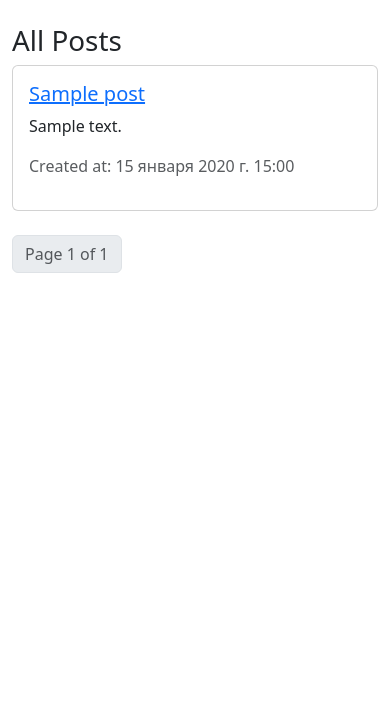
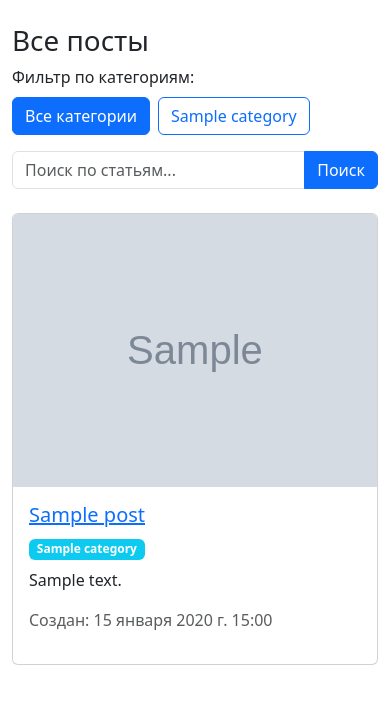
Before and after one commit to NMaDNOrangeN/django-blog, a Django app: page /blog/ in a window 390 px wide. Shown: the part 56-760 px from the top of the page. Run offline with Django 5.2, Linux system fonts and the light colour scheme; tables that the repository leaves empty hold one stand-in row (values such as "Sample post"); grey boxes marked "Sample" are stand-in pictures.

Commit message:
added other options + deleted few users functions

```diff
--- a/djangoblog/blog/models.py
+++ b/djangoblog/blog/models.py
@@ -1,13 +1,31 @@
 from django.db import models
+
+
+class Category(models.Model):
+    name = models.CharField(max_length=100, unique=True)
+    description = models.TextField(blank=True)
+
+    class Meta:
+        verbose_name_plural = "Categories"
+
+    def __str__(self):
+        return self.name
 
 
 class Post(models.Model):
     title = models.CharField(max_length=200)
     content = models.TextField()
+    category = models.ForeignKey(
+        Category, on_delete=models.SET_NULL, null=True, blank=True, related_name="posts"
+    )
     created_at = models.DateTimeField(auto_now_add=True)
+    image = models.ImageField(upload_to="post_images/", blank=True, null=True)
 
     def __str__(self):
         return self.title
+
+    class Meta:
+        ordering = ["-created_at"]
 
 
 class Comment(models.Model):
@@ -18,3 +36,6 @@ class Comment(models.Model):
 
     def __str__(self):
         return f"Comment by {self.author} on {self.post.title}"
+
+    class Meta:
+        ordering = ["-created_at"]
--- a/djangoblog/blog/templates/posts/index.html
+++ b/djangoblog/blog/templates/posts/index.html
@@ -1,31 +1,83 @@
 {% extends 'posts/base.html' %}
 {% block title %}Posts{% endblock %}
 {% block content %}
-<h1>All Posts</h1>
+<h1>Все посты</h1>
+
+<div class="mb-3">
+    <label for="categoryFilter" class="form-label">Фильтр по категориям:</label>
+    <div class="d-flex gap-2 flex-wrap">
+        <a href="{% url 'index' %}{% if search_query %}?search={{ search_query }}{% endif %}"
+           class="btn {% if not selected_category %}btn-primary{% else %}btn-outline-primary{% endif %}">
+            Все категории
+        </a>
+        {% for category in categories %}
+        <a href="{% url 'index' %}?category={{ category.id }}{% if search_query %}&search={{ search_query }}{% endif %}"
+           class="btn {% if selected_category.id == category.id %}btn-primary{% else %}btn-outline-primary{% endif %}">
+            {{ category.name }}
+        </a>
+        {% endfor %}
+    </div>
+</div>
+
+<div class="mb-4">
+    <form method="get" class="input-group">
+        <input
+            type="text"
+            class="form-control"
+            name="search"
+            placeholder="Поиск по статьям..."
+            value="{{ search_query }}"
+        >
+        {% if category_id %}
+        <input type="hidden" name="category" value="{{ category_id }}">
+        {% endif %}
+        <button class="btn btn-primary" type="submit">Поиск</button>
+        {% if search_query %}
+        <a href="{% url 'index' %}{% if selected_category %}?category={{ selected_category.id }}{% endif %}" class="btn btn-secondary">Очистить</a>
+        {% endif %}
+    </form>
+    {% if search_query %}
+    <p class="text-muted mt-2">Результаты поиска по: "<strong>{{ search_query }}</strong>"</p>
+    {% endif %}
+</div>
+
 <div class="row">
     {% for post in page_obj %}
     <div class="col-md-12 mb-4">
         <div class="card">
+            {% if post.image %}
+            <img src="{{ post.image.url }}" class="card-img-top" alt="{{ post.title }}">
+            {% endif %}
             <div class="card-body">
                 <h5 class="card-title"><a href="{% url 'post_detail' post.id %}">{{ post.title }}</a></h5>
+                {% if post.category %}
+                <span class="badge bg-info mb-2">{{ post.category.name }}</span>
+                {% endif %}
                 <p class="card-text">{{ post.content|truncatechars:200 }}</p>
-                <p class="text-muted">Created at: {{ post.created_at }}</p>
+                <p class="text-muted">Создан: {{ post.created_at }}</p>
             </div>
         </div>
     </div>
+    {% empty %}
+    <div class="col-md-12">
+        <p class="text-muted">Статей не найдено.</p>
+    </div>
     {% endfor %}
 </div>
+
+{% if page_obj.paginator.num_pages > 1 %}
 <nav aria-label="Page navigation">
     <ul class="pagination">
         {% if page_obj.has_previous %}
-        <li class="page-item"><a class="page-link" href="?page=1">&laquo; First</a></li>
-        <li class="page-item"><a class="page-link" href="?page={{ page_obj.previous_page_number }}">Previous</a></li>
+        <li class="page-item"><a class="page-link" href="?page=1{% if search_query %}&search={{ search_query }}{% endif %}{% if category_id %}&category={{ category_id }}{% endif %}">&laquo; Первая</a></li>
+        <li class="page-item"><a class="page-link" href="?page={{ page_obj.previous_page_number }}{% if search_query %}&search={{ search_query }}{% endif %}{% if category_id %}&category={{ category_id }}{% endif %}">Предыдущая</a></li>
         {% endif %}
-        <li class="page-item disabled"><span class="page-link">Page {{ page_obj.number }} of {{ page_obj.paginator.num_pages }}</span></li>
+        <li class="page-item disabled"><span class="page-link">Страница {{ page_obj.number }} из {{ page_obj.paginator.num_pages }}</span></li>
         {% if page_obj.has_next %}
-        <li class="page-item"><a class="page-link" href="?page={{ page_obj.next_page_number }}">Next</a></li>
-        <li class="page-item"><a class="page-link" href="?page={{ page_obj.paginator.num_pages }}">Last &raquo;</a></li>
+        <li class="page-item"><a class="page-link" href="?page={{ page_obj.next_page_number }}{% if search_query %}&search={{ search_query }}{% endif %}{% if category_id %}&category={{ category_id }}{% endif %}">Следующая</a></li>
+        <li class="page-item"><a class="page-link" href="?page={{ page_obj.paginator.num_pages }}{% if search_query %}&search={{ search_query }}{% endif %}{% if category_id %}&category={{ category_id }}{% endif %}">Последняя &raquo;</a></li>
         {% endif %}
     </ul>
 </nav>
+{% endif %}
 {% endblock %}
--- a/djangoblog/blog/urls.py
+++ b/djangoblog/blog/urls.py
@@ -5,8 +5,4 @@ urlpatterns = [
     path("", views.index, name="index"),
     path("posts/<int:post_id>/", views.post_detail, name="post_detail"),
     path("posts/<int:post_id>/add_comment/", views.add_comment, name="add_comment"),
-    path("comments/<int:comment_id>/edit/", views.edit_comment, name="edit_comment"),
-    path(
-        "comments/<int:comment_id>/delete/", views.delete_comment, name="delete_comment"
-    ),
 ]
--- a/djangoblog/blog/views.py
+++ b/djangoblog/blog/views.py
@@ -1,15 +1,42 @@
 from django.shortcuts import render, get_object_or_404, redirect
 from django.core.paginator import Paginator
 from django.contrib import messages
-from .models import Post, Comment
+from django.db.models import Q
+from .models import Post, Comment, Category
 
 
 def index(request):
     posts = Post.objects.all().order_by("-created_at")
+
+    category_id = request.GET.get("category")
+    if category_id:
+        posts = posts.filter(category_id=category_id)
+
+    search_query = request.GET.get("search", "")
+    if search_query:
+        posts = posts.filter(
+            Q(title__icontains=search_query) | Q(content__icontains=search_query)
+        )
+
+    categories = Category.objects.all()
+    selected_category = None
+    if category_id:
+        selected_category = get_object_or_404(Category, id=category_id)
+
     paginator = Paginator(posts, 5)
     page_number = request.GET.get("page")
     page_obj = paginator.get_page(page_number)
-    return render(request, "posts/index.html", {"page_obj": page_obj})
+    return render(
+        request,
+        "posts/index.html",
+        {
+            "page_obj": page_obj,
+            "search_query": search_query,
+            "categories": categories,
+            "selected_category": selected_category,
+            "category_id": category_id,
+        },
+    )
 
 
 def post_detail(request, post_id):
@@ -20,10 +47,10 @@ def post_detail(request, post_id):
         text = request.POST.get("text")
         if author and text:
             Comment.objects.create(post=post, author=author, text=text)
-            messages.success(request, "Comment added successfully!")
+            messages.success(request, "Комментарий добавлен успешно!")
             return redirect("post_detail", post_id=post.id)
         else:
-            messages.error(request, "Please fill in all fields.")
+            messages.error(request, "Пожалуйста, заполните все поля.")
     return render(
         request, "posts/post_detail.html", {"post": post, "comments": comments}
     )
@@ -36,33 +63,8 @@ def add_comment(request, post_id):
         text = request.POST.get("text")
         if author and text:
             Comment.objects.create(post=post, author=author, text=text)
-            messages.success(request, "Comment added successfully!")
+            messages.success(request, "Комментарий добавлен успешно!")
             return redirect("post_detail", post_id=post.id)
         else:
-            messages.error(request, "Please fill in all fields.")
+            messages.error(request, "Пожалуйста, заполните все поля.")
     return render(request, "posts/add_comment.html", {"post": post})
-
-
-def edit_comment(request, comment_id):
-    comment = get_object_or_404(Comment, id=comment_id)
-    if request.method == "POST":
-        author = request.POST.get("author")
-        text = request.POST.get("text")
-        if author and text:
-            comment.author = author
-            comment.text = text
-            comment.save()
-            messages.success(request, "Comment updated successfully!")
-            return redirect("post_detail", post_id=comment.post.id)
-        else:
-            messages.error(request, "Please fill in all fields.")
-    return render(request, "posts/edit_comment.html", {"comment": comment})
-
-
-def delete_comment(request, comment_id):
-    comment = get_object_or_404(Comment, id=comment_id)
-    if request.method == "POST":
-        comment.delete()
-        messages.success(request, "Comment deleted successfully!")
-        return redirect("post_detail", post_id=comment.post.id)
-    return render(request, "posts/delete_comment.html", {"comment": comment})
--- a/djangoblog/myblog/settings.py
+++ b/djangoblog/myblog/settings.py
@@ -116,3 +116,7 @@ USE_TZ = True
 # https://docs.djangoproject.com/en/6.0/howto/static-files/
 
 STATIC_URL = "static/"
+
+# Media files (uploads)
+MEDIA_URL = "media/"
+MEDIA_ROOT = BASE_DIR / "media"
--- a/djangoblog/myblog/urls.py
+++ b/djangoblog/myblog/urls.py
@@ -17,8 +17,16 @@ Including another URLconf
 
 from django.contrib import admin
 from django.urls import include, path
+from django.shortcuts import redirect
+from django.conf import settings
+from django.conf.urls.static import static
+
+def redirect_to_blog(request):
+    response = redirect("blog/")
+    return response
 
 urlpatterns = [
+    path("", redirect_to_blog),
     path("blog/", include("blog.urls")),
     path("admin/", admin.site.urls),
-]
+] + static(settings.MEDIA_URL, document_root=settings.MEDIA_ROOT)
```
Also changed, not shown: djangoblog/blog/admin.py (+29 -3 lines), djangoblog/blog/templates/posts/add_comment.html (+5 -5 lines), djangoblog/blog/templates/posts/post_detail.html (+17 -10 lines), README.md (added), djangoblog/blog/migrations/0002_post_image.py (added), djangoblog/blog/migrations/0003_category_alter_comment_options_alter_post_options_and_more.py (added), 1 other file.
